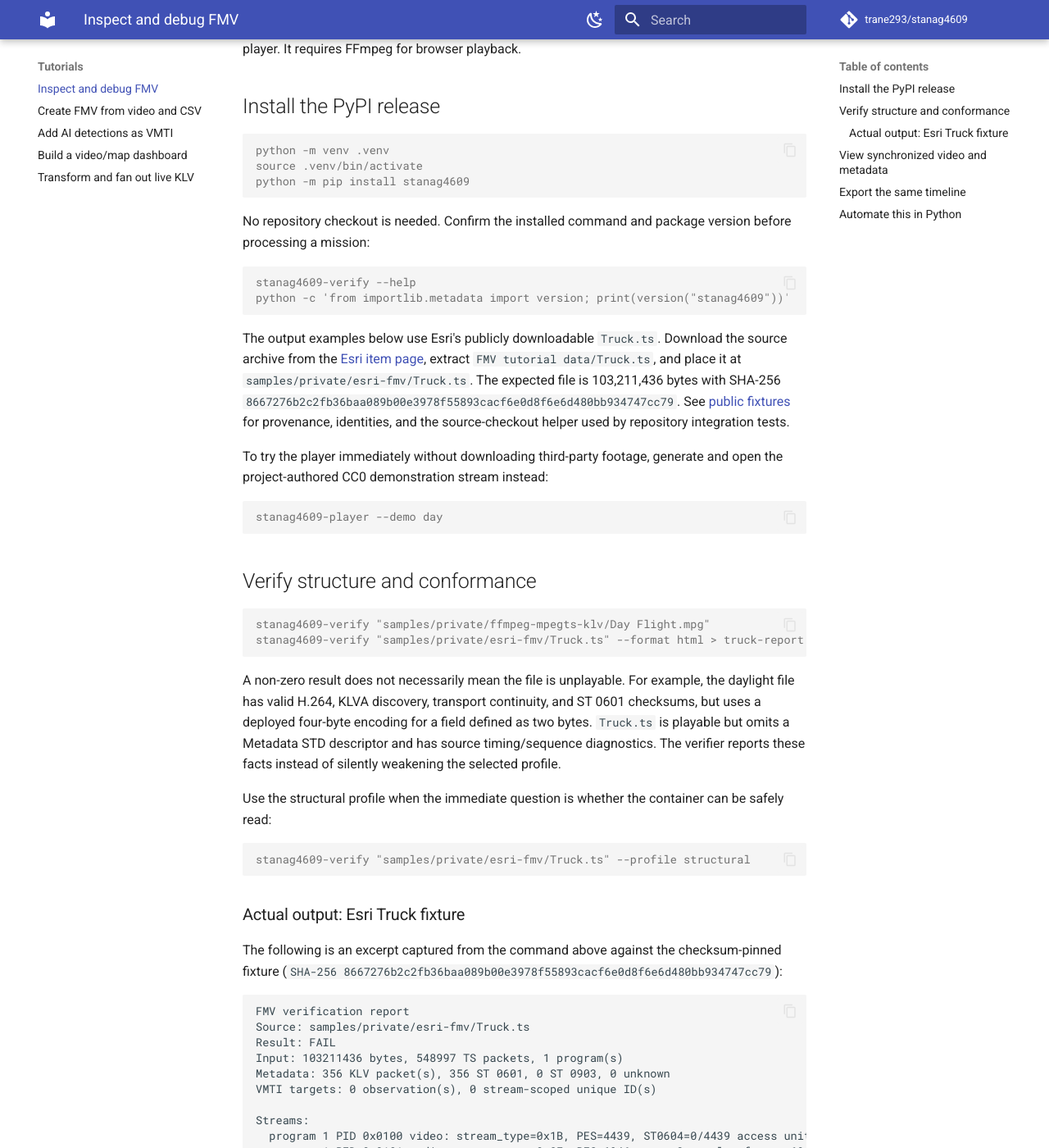
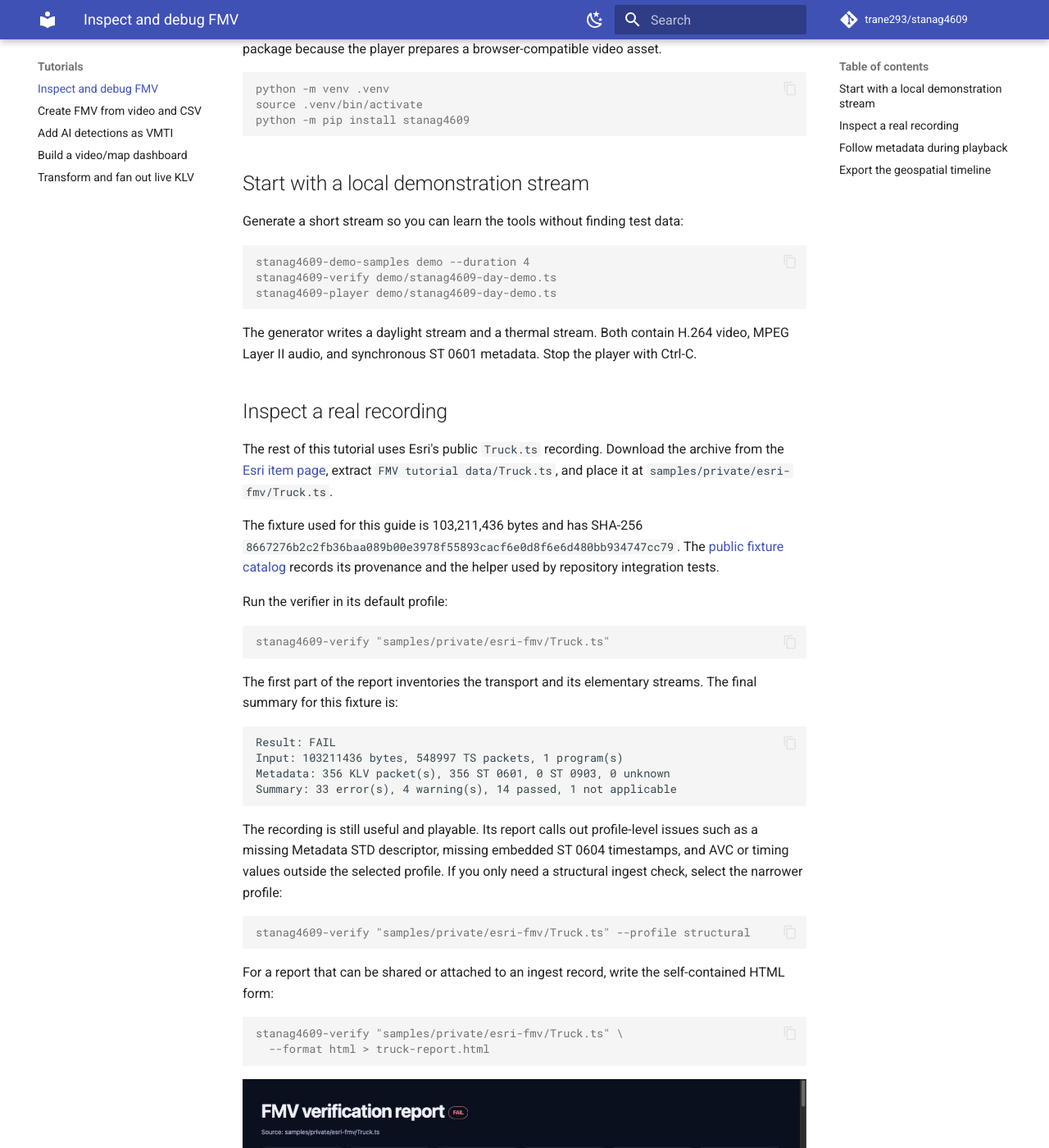
Before and after one commit to trane293/stanag4609, an MkDocs documentation site: the page built from docs/tutorials/inspect_fmv.md, in a window 1280 px wide and 1400 px high, scrolled down 272 px. Shown: the whole window at 82% size. Built offline with MkDocs 1.6.1 and Material for MkDocs 9.7.7, drawn with Linux system fonts in a browser that asks for light colours; comment, search, counter and statistics services are not loaded; some of the changed text lies outside the part shown.

Commit message:
docs: rewrite end-to-end tutorials

````diff
--- a/docs/tutorials/inspect_fmv.md
+++ b/docs/tutorials/inspect_fmv.md
@@ -1,10 +1,9 @@
 # Inspect and debug an FMV recording
 
-This tutorial installs the released package, downloads an independently authored
-public FMV recording, inventories its streams, explains conformance findings,
-and opens it in the reference player. It requires FFmpeg for browser playback.
-
-## Install the PyPI release
+In this tutorial, you will inspect an MPEG-TS recording, read its MISB
+metadata, open the synchronized player, and export the geospatial timeline.
+Install FFmpeg as well as the Python package because the player prepares a
+browser-compatible video asset.
 
 ```console
 python -m venv .venv
@@ -12,135 +11,109 @@ source .venv/bin/activate
 python -m pip install stanag4609
 ```
 
-No repository checkout is needed. Confirm the installed command and package
-version before processing a mission:
+## Start with a local demonstration stream
+
+Generate a short stream so you can learn the tools without finding test data:
 
 ```console
-stanag4609-verify --help
-python -c 'from importlib.metadata import version; print(version("stanag4609"))'
+stanag4609-demo-samples demo --duration 4
+stanag4609-verify demo/stanag4609-day-demo.ts
+stanag4609-player demo/stanag4609-day-demo.ts
 ```
 
-The output examples below use Esri's publicly downloadable `Truck.ts`. Download
-the source archive from the [Esri item page](https://www.arcgis.com/home/item.html?id=55ec6f32d5e342fcbfba376ca2cc409a),
+The generator writes a daylight stream and a thermal stream. Both contain
+H.264 video, MPEG Layer II audio, and synchronous ST 0601 metadata. Stop the
+player with Ctrl-C.
+
+## Inspect a real recording
+
+The rest of this tutorial uses Esri's public `Truck.ts` recording. Download the
+archive from the [Esri item page](https://www.arcgis.com/home/item.html?id=55ec6f32d5e342fcbfba376ca2cc409a),
 extract `FMV tutorial data/Truck.ts`, and place it at
-`samples/private/esri-fmv/Truck.ts`. The expected file is 103,211,436 bytes with
-SHA-256
+`samples/private/esri-fmv/Truck.ts`.
+
+The fixture used for this guide is 103,211,436 bytes and has SHA-256
 `8667276b2c2fb36baa089b00e3978f55893cacf6e0d8f6e6d480bb934747cc79`.
-See [public fixtures](../PUBLIC_FIXTURES.md) for provenance, identities, and the
-source-checkout helper used by repository integration tests.
+The [public fixture catalog](../PUBLIC_FIXTURES.md) records its provenance and
+the helper used by repository integration tests.
 
-To try the player immediately without downloading third-party footage, generate
-and open the project-authored CC0 demonstration stream instead:
+Run the verifier in its default profile:
 
 ```console
-stanag4609-player --demo day
+stanag4609-verify "samples/private/esri-fmv/Truck.ts"
 ```
 
-## Verify structure and conformance
+The first part of the report inventories the transport and its elementary
+streams. The final summary for this fixture is:
 
-```console
-stanag4609-verify "samples/private/ffmpeg-mpegts-klv/Day Flight.mpg"
-stanag4609-verify "samples/private/esri-fmv/Truck.ts" --format html > truck-report.html
+```text
+Result: FAIL
+Input: 103211436 bytes, 548997 TS packets, 1 program(s)
+Metadata: 356 KLV packet(s), 356 ST 0601, 0 ST 0903, 0 unknown
+Summary: 33 error(s), 4 warning(s), 14 passed, 1 not applicable
 ```
 
-A non-zero result does not necessarily mean the file is unplayable. For example,
-the daylight file has valid H.264, KLVA discovery, transport continuity, and ST
-0601 checksums, but uses a deployed four-byte encoding for a field defined as two
-bytes. `Truck.ts` is playable but omits a Metadata STD descriptor and has source
-timing/sequence diagnostics. The verifier reports these facts instead of silently
-weakening the selected profile.
-
-Use the structural profile when the immediate question is whether the container
-can be safely read:
+The recording is still useful and playable. Its report calls out profile-level
+issues such as a missing Metadata STD descriptor, missing embedded ST 0604
+timestamps, and AVC or timing values outside the selected profile. If you only
+need a structural ingest check, select the narrower profile:
 
 ```console
 stanag4609-verify "samples/private/esri-fmv/Truck.ts" --profile structural
 ```
 
-### Actual output: Esri Truck fixture
+For a report that can be shared or attached to an ingest record, write the
+self-contained HTML form:
 
-The following is an excerpt captured from the command above against the
-checksum-pinned fixture (`SHA-256
-8667276b2c2fb36baa089b00e3978f55893cacf6e0d8f6e6d480bb934747cc79`):
-
-```text
-FMV verification report
-Source: samples/private/esri-fmv/Truck.ts
-Result: FAIL
-Input: 103211436 bytes, 548997 TS packets, 1 program(s)
-Metadata: 356 KLV packet(s), 356 ST 0601, 0 ST 0903, 0 unknown
-VMTI targets: 0 observation(s), 0 stream-scoped unique ID(s)
-
-Streams:
-  program 1 PID 0x0100 video: stream_type=0x1B, PES=4439, ST0604=0/4439 access units, 1920x1080 Baseline Level 4.1 progressive
-  program 1 PID 0x0101 audio: stream_type=0x0F, PES=6946, mpeg-2-aac-lc, frames=6946, 48000 Hz, 2 channel(s)
-  program 1 PID 0x0102 klv: stream_type=0x15, PES=711, synchronous
-
-ST 0601 services:
-  program 1 PID 0x0102 service 0: packets=356, tags=37 known/0 unknown, versions=[1]
-    MISP Item 2: first=1348087826484970, last=1348087974296682; UTC converted=0, unavailable=356
-
-Summary: 33 error(s), 4 warning(s), 14 passed, 1 not applicable
+```console
+stanag4609-verify "samples/private/esri-fmv/Truck.ts" \
+  --format html > truck-report.html
 ```
-
-This is an expected `FAIL`, not a broken tutorial: the public recording is
-playable and structurally useful. The expanded verifier now reports its missing
-Metadata STD descriptor and embedded ST 0604 timestamps, malformed or absent
-ST 0902 fields, non-profile AVC signalling, PCR cadence, metadata sequence, and
-decoder-delay findings. Repeated packet-level occurrences are aggregated under
-stable finding codes, which is why the summary counts findings rather than bad
-packets. Generate the self-contained HTML form with the earlier `--format html`
-command:
 
 ![HTML FMV verifier report showing stream inventory and finding totals](../assets/screenshots/fmv-verifier-report.jpg)
 
-*Captured from the real `Truck.ts` fixture; the visible failure is the expected
-diagnostic result for this independently authored sample.*
+Use finding codes, rather than the total number of findings, when defining an
+acceptance policy. The [verifier guide](../VERIFIER.md) explains profiles,
+finding severity, and exit statuses.
 
-## View synchronized video and metadata
+## Follow metadata during playback
 
 ```console
 stanag4609-player "samples/private/esri-fmv/Truck.ts"
 ```
 
-The command prepares a seekable browser asset, then opens a localhost server.
-The UI follows media PTS rather than packet arrival time and displays the current
-Report-on-Change state, map geometry, VMTI overlays, and sample diagnostics. Stop
-it with Ctrl-C.
+The browser follows media PTS and shows the current Report-on-Change state, map
+geometry, metadata diagnostics, and any VMTI observations found in the stream.
 
-![Current reference player showing Truck.ts, the real map, metadata diagnostics, and detection timeline](../assets/screenshots/reference-player.jpg)
+![Reference player showing Truck.ts, its map, metadata diagnostics, and detection timeline](../assets/screenshots/reference-player.jpg)
 
-*The bundled player at 17.93 seconds: H.264 video, current ST 0601 fields,
-frame-center geometry on OpenStreetMap, and metadata diagnostics all derive
-from the same transport and playhead. This source has no VMTI, so detection
-controls and the timeline correctly show zero observations.*
+This recording has no VMTI observations, so the detection controls and timeline
+remain empty. That makes it a useful baseline before trying the
+[AI-to-VMTI tutorial](ai_to_vmti.md).
 
-## Export the same timeline
+## Export the geospatial timeline
 
 ```console
 stanag4609-export-geojson "samples/private/esri-fmv/Truck.ts" truck.geojsonl
 stanag4609-export-esri "samples/private/esri-fmv/Truck.ts" truck.csv
 ```
 
-GeoJSON is emitted as one line per metadata update so a GIS adapter can consume
-it incrementally. CSV provides the familiar ArcGIS FMV sidecar boundary. Neither
-export changes the source file.
+GeoJSON is written as one feature collection per metadata update, which makes
+it suitable for an incremental GIS adapter. CSV provides an ArcGIS FMV
+sidecar-compatible boundary. Neither command modifies the input file.
 
-## Automate this in Python
+The same timeline is available in Python:
 
 ```python
 from stanag4609.player import scan_transport_file
-from stanag4609.verifier import verify_fmv_file
 
-report = verify_fmv_file("mission.ts")
-if report.errors:
-    for finding in report.findings:
-        print(finding.status.value, finding.code, finding.message)
-
-timeline = scan_transport_file("mission.ts")
-for sample in timeline.samples:
-    publish(sample.time_seconds, sample.fields, sample.geospatial)
+timeline = scan_transport_file("samples/private/esri-fmv/Truck.ts")
+print(f"metadata samples: {len(timeline.samples)}")
+for sample in timeline.samples[:3]:
+    latitude = sample.fields.get("Sensor Latitude", {}).get("value")
+    longitude = sample.fields.get("Sensor Longitude", {}).get("value")
+    print(sample.time_seconds, latitude, longitude)
 ```
 
-Use the verifier for acceptance policy and the timeline for presentation. Do not
-treat a successful player scan as a conformance result.
+Use `scan_transport_file()` for presentation and analytics. Use the verifier
+when you need a standards or ingest decision.
````
Also changed, not shown: docs/tutorials/ai_to_vmti.md (+71 -88 lines), docs/tutorials/create_fmv.md (+34 -57 lines), docs/tutorials/live_fanout.md (+63 -47 lines), docs/tutorials/web_dashboard.md (+54 -59 lines), 1 other file.
